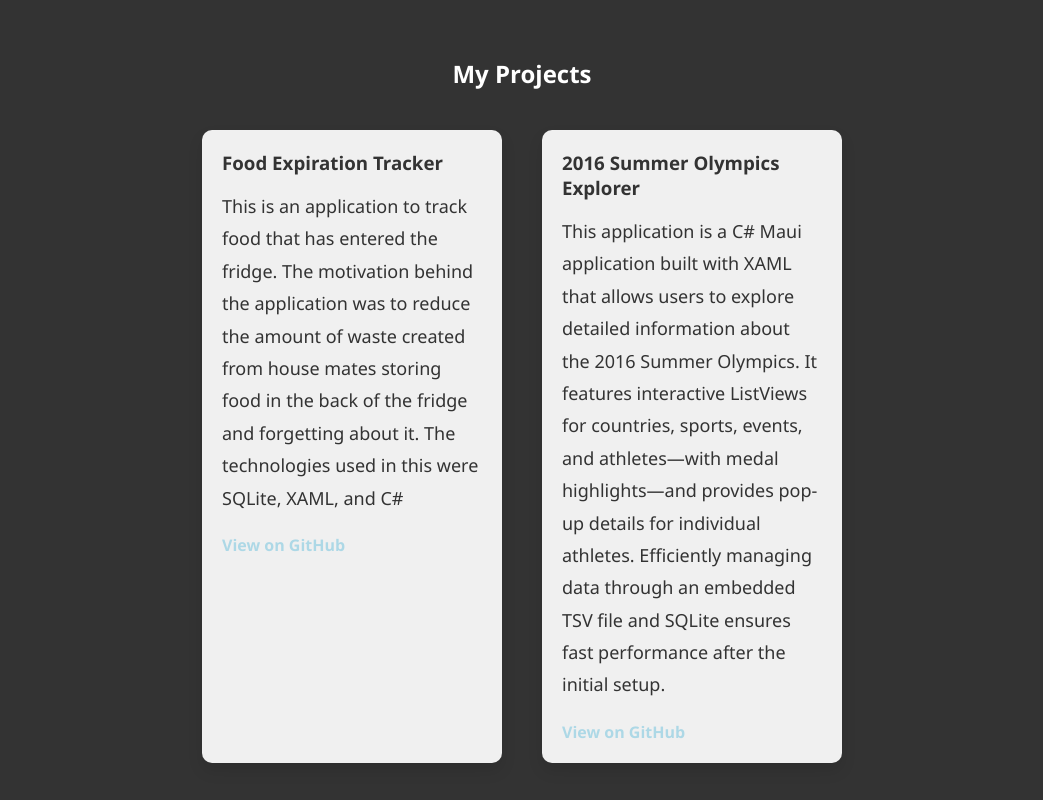
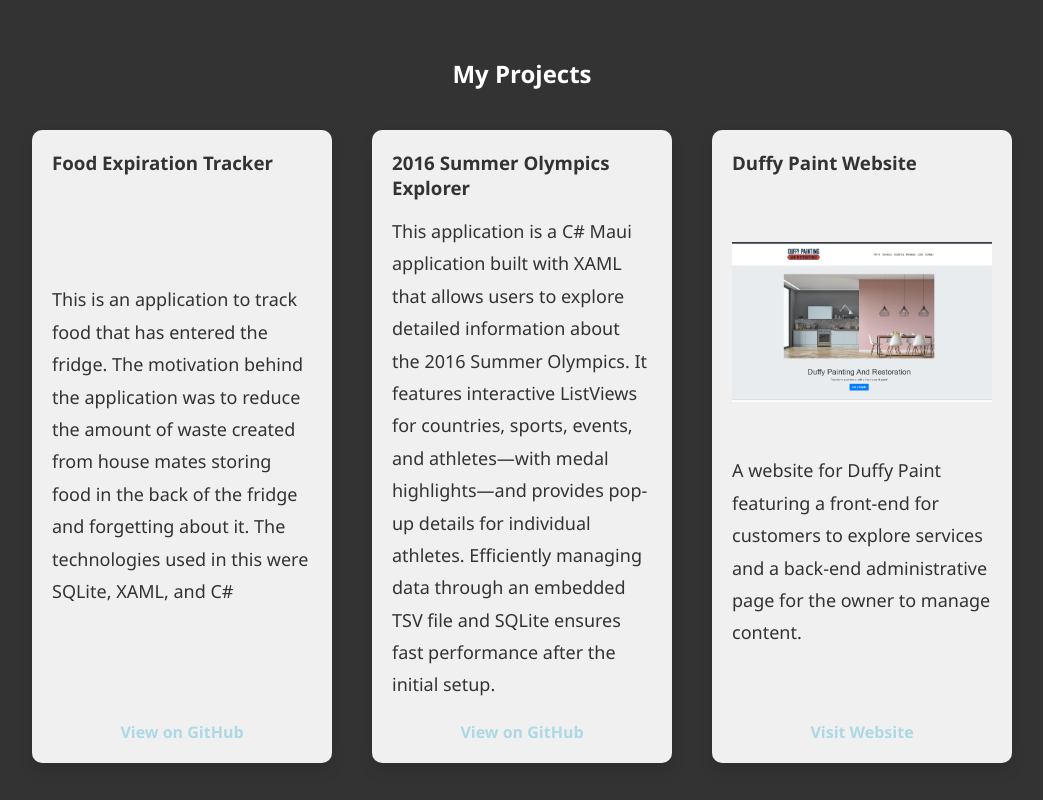
Before and after one commit to Noahg444/Noah-Personal-Portfolio, a React (Create React App) app: page / in a window 1280 px wide. Shown: the part 800-1600 px from the top of the page, without its empty margins (118-1161 px from the left). Built offline with nearby package versions, Linux system fonts and the light colour scheme.

Commit message:
Updated Projects and Added DuffyPaint

```diff
--- a/src/components/Projects.js
+++ b/src/components/Projects.js
@@ -1,5 +1,6 @@
 import React from 'react';
 import './../styles/main.css';
+import DuffyPaintImage from './../images/DuffyPaint.png'; // Import the image
 
 const Projects = () => {
     return (
@@ -8,11 +9,12 @@ const Projects = () => {
             <div className="project-list">
                 <div className="project-card">
                     <h3>Food Expiration Tracker</h3>
-                    <p>This is an application to track food that has entered the fridge. The motivation behind the application was to reduce the amount
+                    <p>
+                        This is an application to track food that has entered the fridge. The motivation behind the application was to reduce the amount
                         of waste created from house mates storing food in the back of the fridge and forgetting about it. The technologies used in this
                         were SQLite, XAML, and C#
                     </p>
-                    <a href="https://github.com/Noahg444/Maui-.NET-DontExpire" target="_blank" rel="DontExpire Project">View on GitHub</a>
+                    <a href="https://github.com/Noahg444/Maui-.NET-DontExpire" target="_blank" rel="noreferrer" className="projectLink">View on GitHub</a>
                 </div>
                 <div className="project-card">
                     <h3>2016 Summer Olympics Explorer</h3>
@@ -21,7 +23,15 @@ const Projects = () => {
                         2016 Summer Olympics. It features interactive ListViews for countries, sports, events, and athletes—with medal highlights—and
                         provides pop-up details for individual athletes. Efficiently managing data through an embedded TSV file and SQLite ensures fast performance after the initial setup.
                     </p>
-                    <a href="https://github.com/Noahg444/2016-Summer-Olympics-Explorer-MAUI-.NET" target="_blank" rel="2016 Summer Olympics Explorer">View on GitHub</a>
+                    <a href="https://github.com/Noahg444/2016-Summer-Olympics-Explorer-MAUI-.NET" target="_blank" rel="noreferrer" className="projectLink">View on GitHub</a>
+                </div>
+                <div className="project-card">
+                    <h3>Duffy Paint Website</h3>
+                    <img src={DuffyPaintImage} alt="Duffy Paint" />
+                    <p>
+                        A website for Duffy Paint featuring a front-end for customers to explore services and a back-end administrative page for the owner to manage content.
+                    </p>
+                    <a href="https://duffypaint.com" target="_blank" rel="noreferrer" className="projectLink">Visit Website</a>
                 </div>
                 {/* ...add more project cards as needed... */}
             </div>
--- a/src/styles/main.css
+++ b/src/styles/main.css
@@ -138,6 +138,9 @@ button:hover {
 }
 
 .project-card {
+    display: flex;
+    flex-direction: column;
+    justify-content: space-between;
     background: #f0f0f0;
     color: #333;
     border-radius: 10px;
@@ -157,6 +160,7 @@ button:hover {
 
 .project-card p {
     margin-bottom: 20px;
+    line-height: 1.8;
 }
 
 .project-card a {
@@ -384,24 +388,6 @@ nav::after {
     margin: 0 auto 20px;
 }
 
-/* Add styles for the moving "Hi There!" message */
-#hi-there {
-    position: fixed;
-    top: 10px;
-    width: 100%;
-    text-align: center;
-    animation: moveText 10s linear infinite;
-}
-
-@keyframes moveText {
-    from {
-        transform: translateX(-100%);
-    }
-
-    to {
-        transform: translateX(100%);
-    }
-}
 
 .hi-there {
     font-size: 48px;
@@ -410,3 +396,9 @@ nav::after {
     margin-bottom: 20px;
     /* You can add more styles to enhance visibility */
 }
+
+.projectLink {
+    display: flex;
+    justify-content: center;
+    gap: 20px;
+}
```
Also changed, not shown: src/images/DuffyPaint.png (added).
